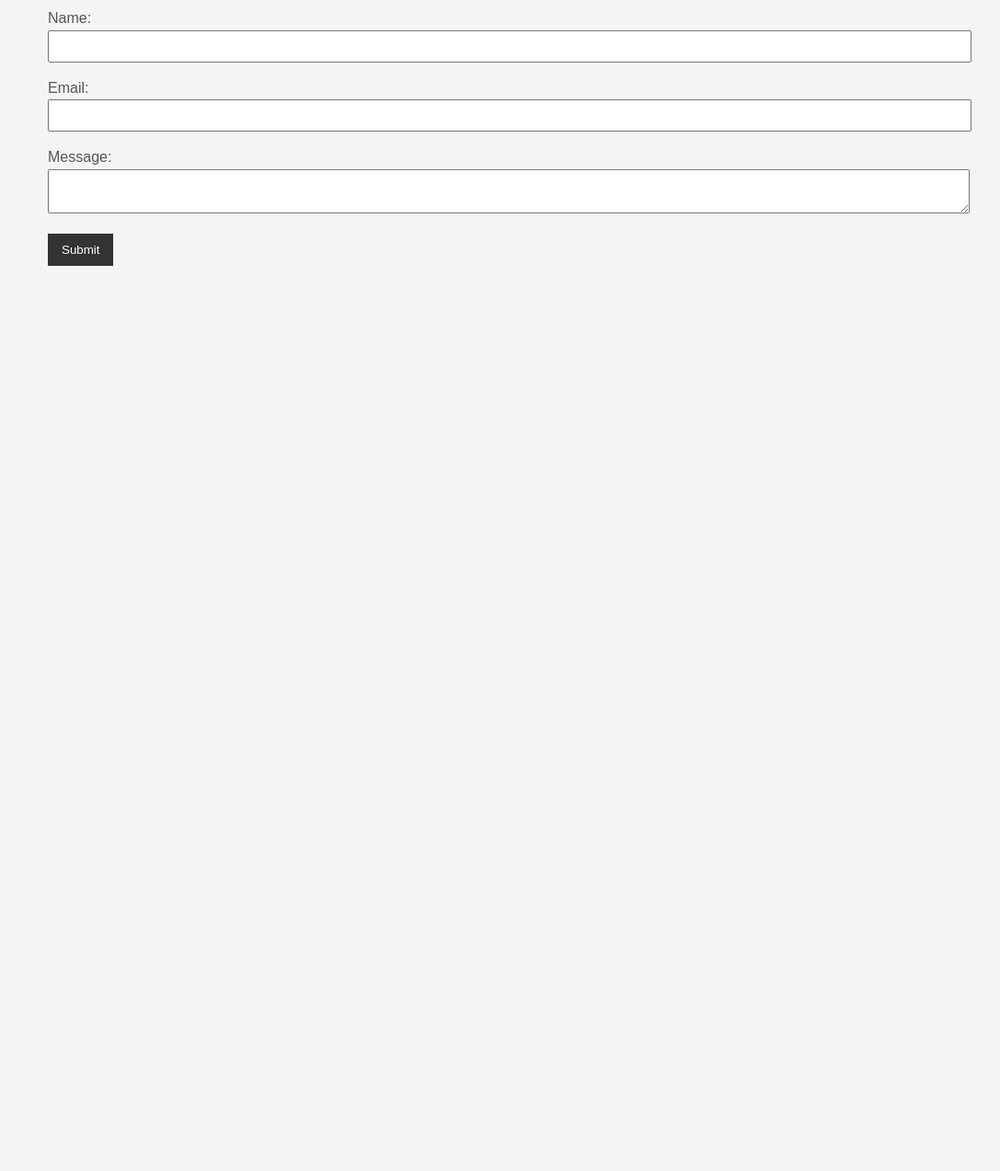
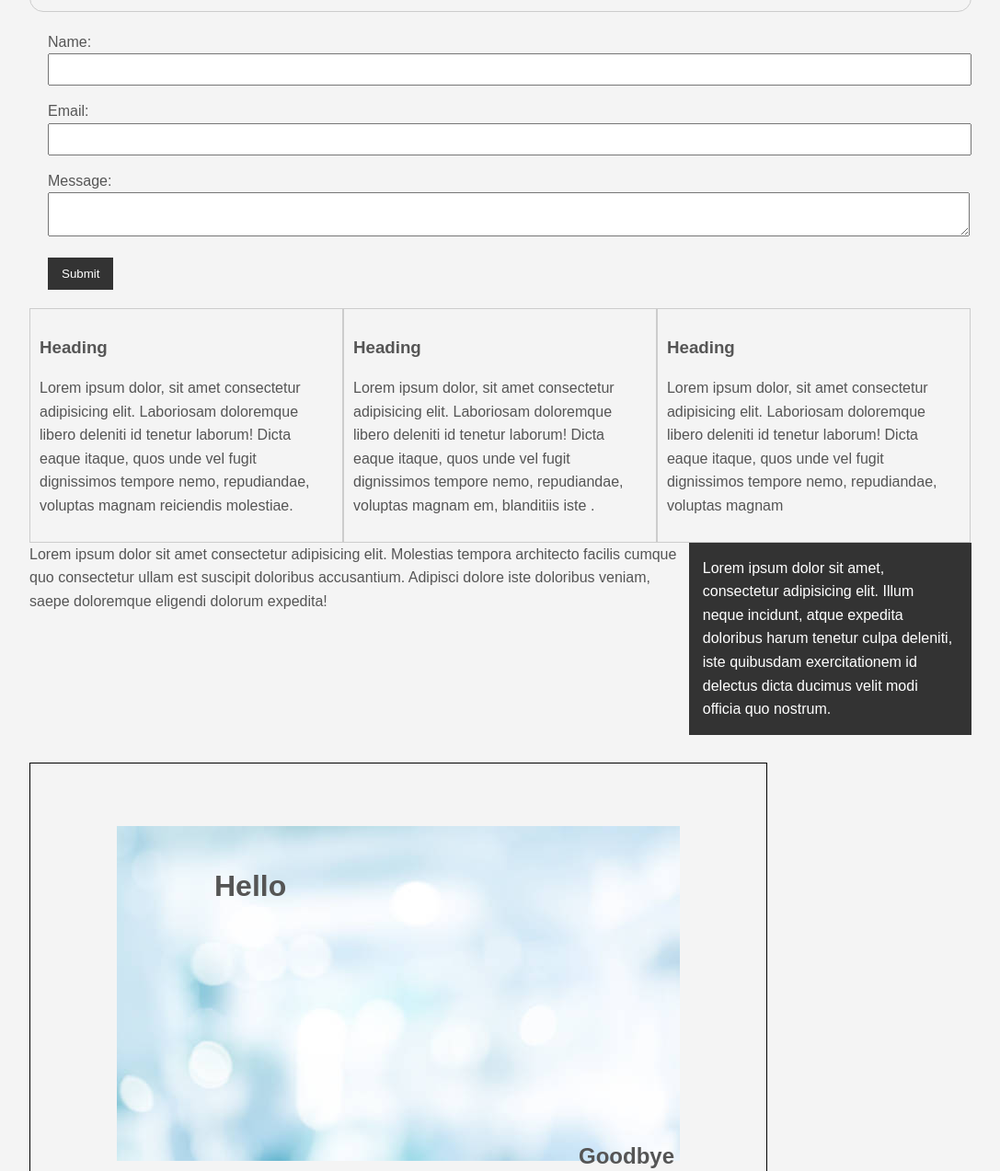
Before and after one commit to DjHorns/Css-Basics, a plain HTML site: page csscheatsheet/index.html in a window 1280 px wide. Shown: the part 822-2095 px from the top of the page at 92% size, without its empty margins (96-1183 px from the left). Before the commit the page ends 1131 px from the top, so only its background shows below. Drawn offline with Linux system fonts and the light colour scheme.

Commit message:
Buttons and images

```diff
--- a/csscheatsheet/index.html
+++ b/csscheatsheet/index.html
@@ -34,6 +34,7 @@
         molestiae obcaecati magnam soluta eos libero, corrupti, earum quia recusandae. Sapiente inventore error incidunt
         accusamus cumque vero!
       </p>
+      <a class="button" href="">Read More</a>
     </div>
     <div class="categories">
       <h2>Categories</h2>
@@ -60,7 +61,47 @@
       </div>
       <input class="button" type="submit" value="Submit" name="">
     </form>
+    <div class="block">
+      <h3>Heading</h3>
+      <p>Lorem ipsum dolor, sit amet consectetur adipisicing elit. Laboriosam doloremque libero deleniti id tenetur
+        laborum! Dicta eaque itaque, quos unde vel fugit dignissimos tempore nemo, repudiandae, voluptas magnam
+        reiciendis molestiae.
+      </p>
+    </div>
+    <div class="block">
+      <h3>Heading</h3>
+      <p>Lorem ipsum dolor, sit amet consectetur adipisicing elit. Laboriosam doloremque libero deleniti id tenetur
+        laborum! Dicta eaque itaque, quos unde vel fugit dignissimos tempore nemo, repudiandae, voluptas magnam
+        em, blanditiis iste
+        .</p>
+    </div>
+    <div class="block">
+      <h3>Heading</h3>
+      <p>Lorem ipsum dolor, sit amet consectetur adipisicing elit. Laboriosam doloremque libero deleniti id tenetur
+        laborum! Dicta eaque itaque, quos unde vel fugit dignissimos tempore nemo, repudiandae, voluptas magnam
+
+      </p>
+    </div>
+
+    <div class="clr"></div>
+
+    <div id="main-block">
+      Lorem ipsum dolor sit amet consectetur adipisicing elit. Molestias tempora architecto facilis cumque quo
+      consectetur ullam est suscipit doloribus accusantium. Adipisci dolore iste doloribus veniam, saepe doloremque
+      eligendi dolorum expedita!
+    </div>
+    <div id="sidebar">
+      Lorem ipsum dolor sit amet, consectetur adipisicing elit. Illum neque incidunt, atque expedita doloribus harum
+      tenetur culpa deleniti, iste quibusdam exercitationem id delectus dicta ducimus velit modi officia quo nostrum.
+    </div>
+    <div class="clr"></div>
+
+    <div class="p-box">
+      <h1>Hello</h1>
+      <h2>Goodbye</h2>
+    </div>
   </div>
+  <a class="button fix-me" href="">Hello</a>
 </body>
 
 </html>
```
Also changed, not shown: csscheatsheet/images/bgim2.jpg (added), csscheatsheet/images/bgimage.jpg (added).
